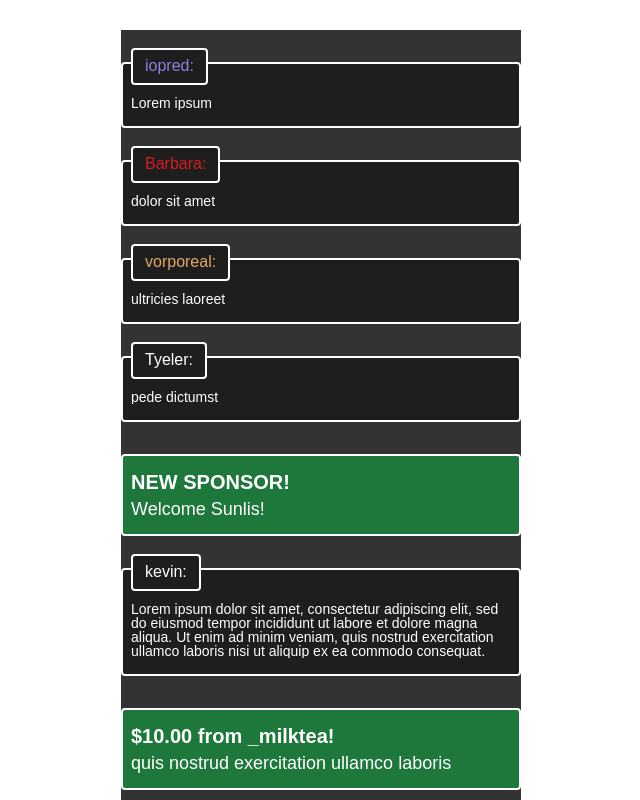
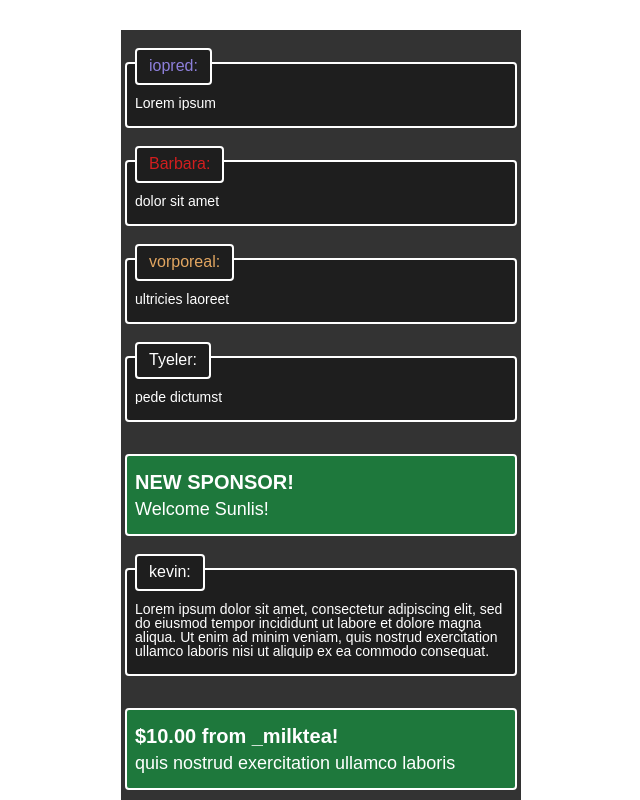
Before and after one commit to strcode-yabu/youtube-comment, a plain HTML site: page index.html in a window 1280 px wide. Shown: the top 800 px of the page, without its empty margins (319-959 px from the left). Drawn offline with Linux system fonts and the light colour scheme; a web font is replaced by a local one.

Commit message:
Fine-tune the margins between balloons.

```diff
--- a/assets/scss/comments.scss
+++ b/assets/scss/comments.scss
@@ -26,8 +26,8 @@ $font: 'DotGothic16', sans-serif;
   @include window();
   padding: 32px 8px 16px;
   position: relative;
-  &:not(:first-child) {
-    margin-top: 32px !important;
+  &:not(:last-child) {
+    margin-bottom: 32px !important;
   }
   & #content {
     display: flex;
@@ -56,7 +56,7 @@ body {
 yt-live-chat-renderer {
   @include bg-color-transparent();
   outline: none !important;
-  padding-top: 32px;
+  padding: 32px 4px;
 }
 yt-live-chat-text-message-renderer {
   &,
```
Also changed, not shown: assets/css/comments.css, 1 other file.
